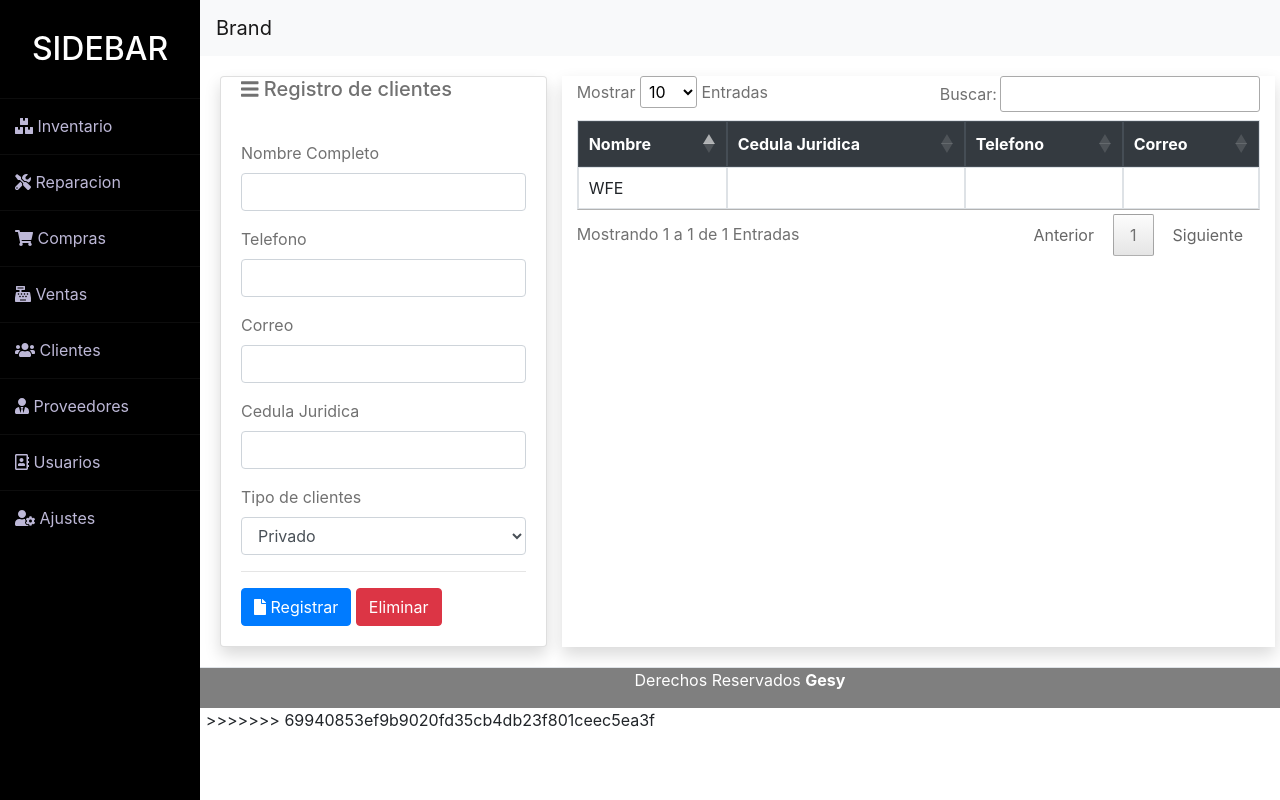
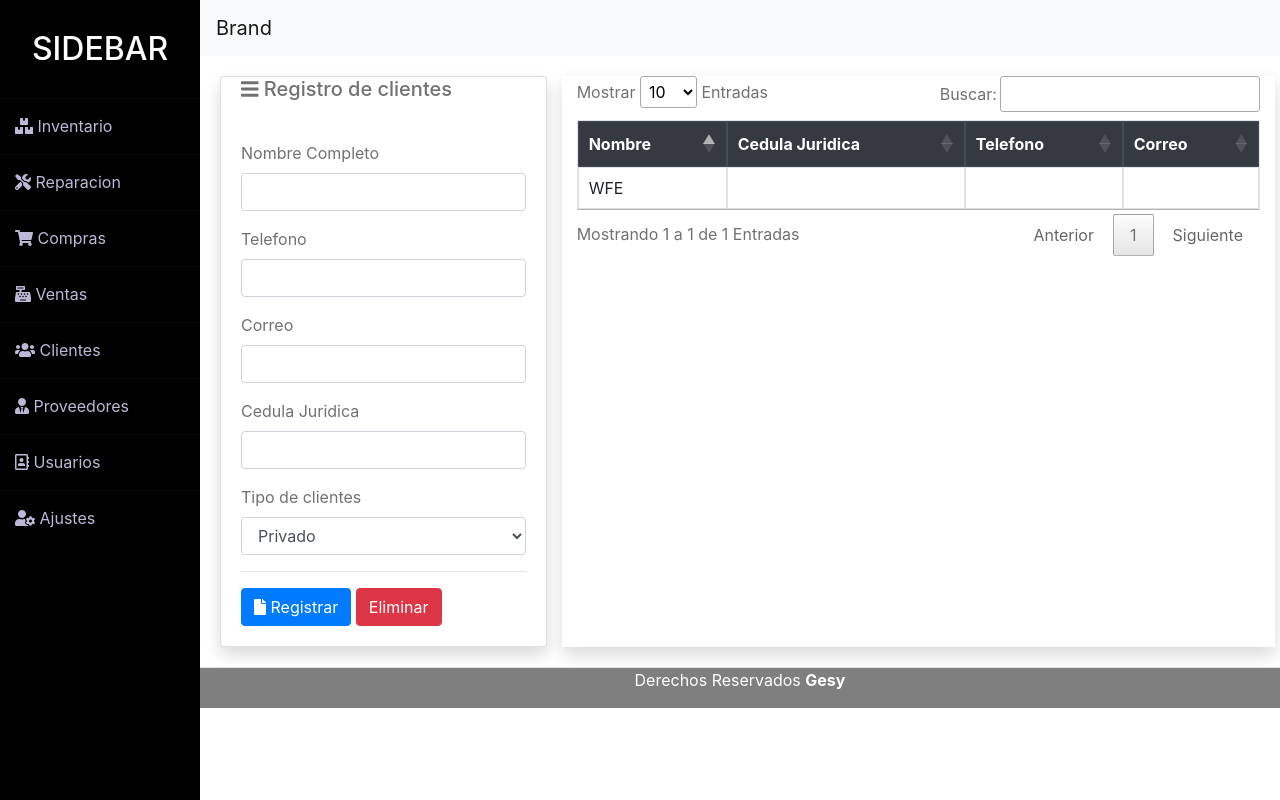
Before and after one commit to Kejebo/proyecto_motos, a PHP site: page /clientes.php in a window 1280 px wide. Run offline with PHP 8.4, Linux system fonts and the light colour scheme; some libraries are stand-ins or nearby versions.

Commit message:
Update gui.php
none

```diff
--- a/Taller_Motos/ui/gui.php
+++ b/Taller_Motos/ui/gui.php
@@ -19,9 +19,6 @@ class Gui
 			<script src="https://code.jquery.com/jquery-3.4.1.slim.min.js" integrity="sha384-J6qa4849blE2+poT4WnyKhv5vZF5SrPo0iEjwBvKU7imGFAV0wwj1yYfoRSJoZ+n" crossorigin="anonymous"></script>
 			<script src="https://cdn.jsdelivr.net/npm/popper.js@1.16.0/dist/umd/popper.min.js" integrity="sha384-Q6E9RHvbIyZFJoft+2mJbHaEWldlvI9IOYy5n3zV9zzTtmI3UksdQRVvoxMfooAo" crossorigin="anonymous"></script>
 			<script src="https://stackpath.bootstrapcdn.com/bootstrap/4.4.1/js/bootstrap.min.js" integrity="sha384-wfSDF2E50Y2D1uUdj0O3uMBJnjuUD4Ih7YwaYd1iqfktj0Uod8GCExl3Og8ifwB6" crossorigin="anonymous"></script>
-
-
-            </script>
 
         </head>
 
@@ -111,11 +108,9 @@ class Gui
             <link rel="stylesheet" type="text/css" href="https://cdn.datatables.net/1.10.20/css/jquery.dataTables.min.css" />
             <script src="https://cdn.datatables.net/1.10.20/js/jquery.dataTables.min.js"></script>
             <script src="assets/js/datatables.js"></script>
-<<<<<<< HEAD
             <script src="https://cdn.jsdelivr.net/npm/popper.js@1.16.0/dist/umd/popper.min.js" integrity="sha384-Q6E9RHvbIyZFJoft+2mJbHaEWldlvI9IOYy5n3zV9zzTtmI3UksdQRVvoxMfooAo" crossorigin="anonymous"></script>
             <script src="https://maxcdn.bootstrapcdn.com/bootstrap/4.0.0/js/bootstrap.min.js" integrity="sha384-JZR6Spejh4U02d8jOt6vLEHfe/JQGiRRSQQxSfFWpi1MquVdAyjUar5+76PVCmYl" crossorigin="anonymous"></script>
-=======
->>>>>>> 69940853ef9b9020fd35cb4db23f801ceec5ea3f
+
             <script src="https://cdnjs.cloudflare.com/ajax/libs/font-awesome/5.12.1/js/all.min.js"></script>
             <script src="https://cdn.datatables.net/plug-ins/1.10.20/i18n/Spanish.json"></script>
 
```
